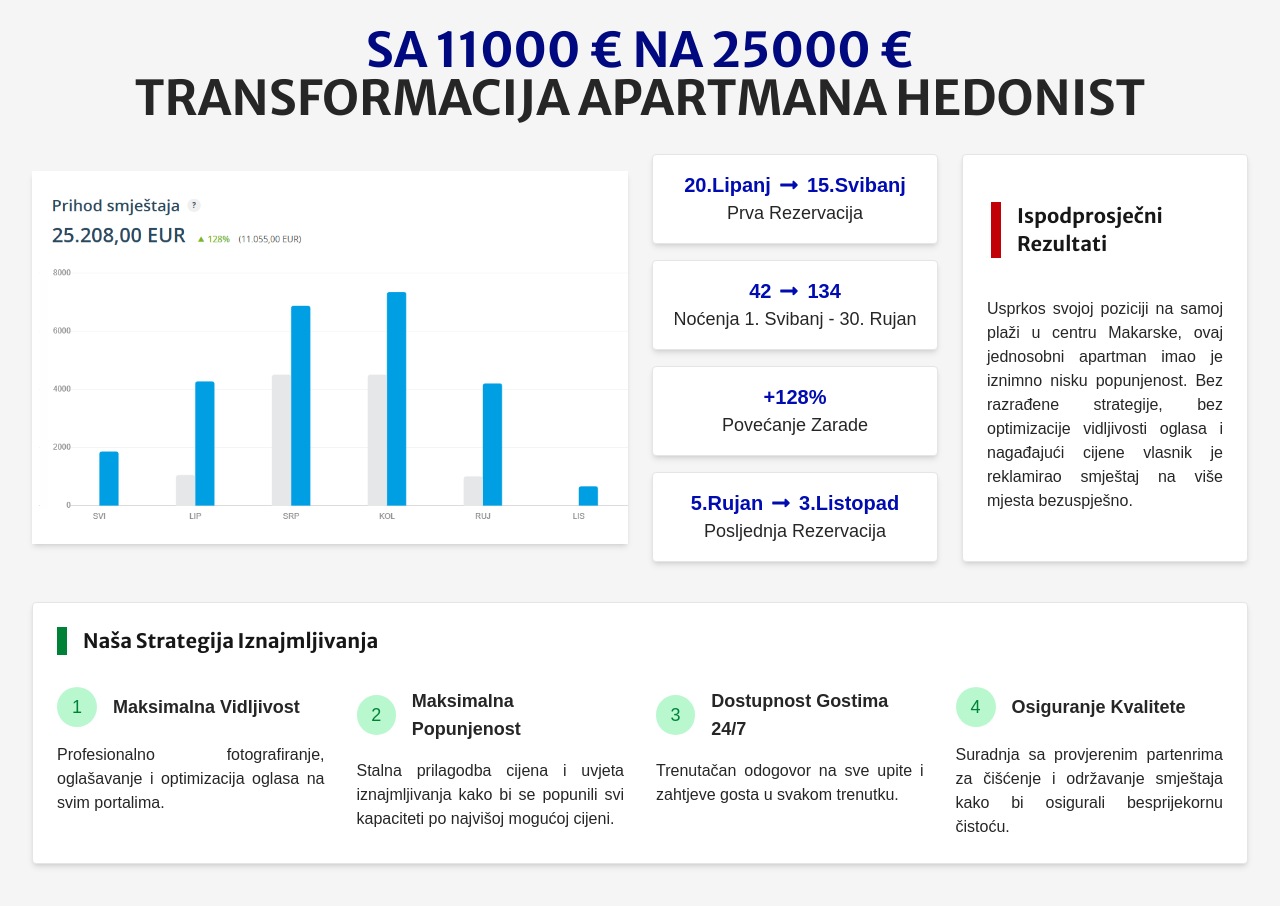
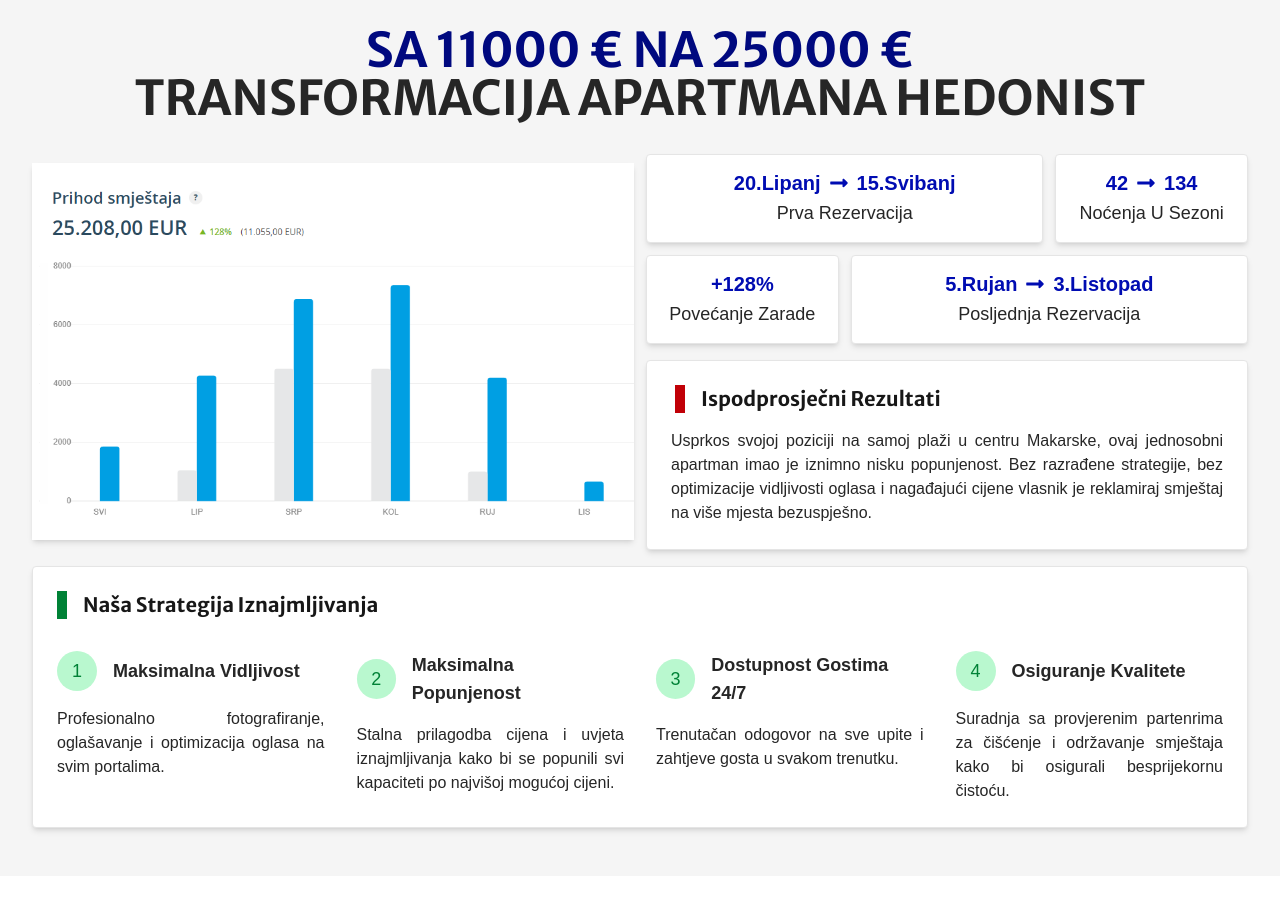
Before and after one commit to MartinDulic/bookingOfferWebsite, a Next.js app: page /noviIznajmljivac in a window 1280 px wide. Shown: the part 5280-6186 px from the top of the page. After the commit the page ends 6156 px from the top, so only its background shows below. Built offline with nearby package versions, Linux system fonts and the light colour scheme; a web font is replaced by a local one.

Commit message:
finished the layout of CaseStudySection

```diff
--- a/src/components/ui-lib/common/StatBouble.jsx
+++ b/src/components/ui-lib/common/StatBouble.jsx
@@ -3,7 +3,7 @@ import Card from './Card'
 
 const StatBouble = ({stat, text, className}) => {
   return (
-    <div className={`p-4 flex flex-col items-cneter justify-evenly text-center
+    <div className={`p-3 flex flex-col items-cneter justify-evenly text-center
       font-default bg-white border-neutral-200 rounded-sm shadow-md border
       ${className}`}
     >
--- a/src/sections/landing/CaseStudySection.jsx
+++ b/src/sections/landing/CaseStudySection.jsx
@@ -1,3 +1,118 @@
+// import LabeledBenefit from '@/components/ui-lib/common/LabeledBenefit';
+// import ResponsiveImage from '@/components/ui-lib/common/ResponsiveImage';
+// import Section from '@/components/ui-lib/common/Section'
+// import StatBouble from '@/components/ui-lib/common/StatBouble'
+// import Title from '@/components/ui-lib/common/Title'
+// import React from 'react'
+// import { FaLongArrowAltRight } from "react-icons/fa";
+
+// const CaseStudySection = () => {
+//   return (
+//     <Section className={"bg-neutral-100"}>
+//       <Title className={"text-center"}>
+//         <div className='max-w-5xl mx-auto'>
+//           <div className='text-primary-600'>Sa 11000 € na 25000 €</div>
+//           Transformacija Apartmana Hedonist
+//         </div>
+//       </Title>
+
+//       <div className='grid grid-cols-1 lg:grid-cols-3 xl:grid-cols-4 gap-4 lg:gap-6'>
+//         {/* Image Container - Takes full width on mobile, 2/3 on desktop */}
+//         <div className='relative lg:col-span-2 xl:col-span-2 mt-4 w-full flex justify-center items-center'>
+//           <ResponsiveImage
+//             alt={"Earning Statistics"}
+//             mobileSrc={"/images/temp/DataCompactScaled.png"}
+//             desktopSrc={"/images/temp/DataCompact.png"}
+//             className={`!static !w-auto !h-auto object-contain shadow-md max-w-full`}
+//           />
+//         </div>
+
+//         {/* Stats Container */}
+//         <div className='mt-4 grid grid-cols-3 gap-3 sm:gap-4 lg:grid-cols-1 lg:col-span-1 xl:col-span-1'>
+//           <StatBouble
+//             stat={<div className='flex items-center justify-center text-lg sm:text-xl'>20.Lipanj <FaLongArrowAltRight className='inline mx-1 sm:mx-2' /> 15.Svibanj</div>}
+//             text={"Prva Rezervacija"}
+//             className={"col-span-2 lg:col-span-1"}
+//           />
+//           <StatBouble
+//             stat={<div className='flex items-center justify-center text-lg sm:text-xl'>42 <FaLongArrowAltRight className='inline mx-1 sm:mx-2' />134</div>}
+//             text={"Noćenja 1. Svibanj - 30. Rujan"}
+//             className={"col-span-1 lg:col-span-1"}
+//           />
+//           <StatBouble
+//             stat={<div className='flex items-center justify-center text-lg sm:text-xl'>+128%</div>}
+//             text={"Povećanje Zarade"}
+//             className={"col-span-1 lg:col-span-1"}
+//           />
+//           <StatBouble
+//             stat={<div className='flex items-center justify-center text-lg sm:text-xl'>5.Rujan <FaLongArrowAltRight className='inline mx-1 sm:mx-2' /> 3.Listopad</div>}
+//             text={"Posljednja Rezervacija"}
+//             className={"col-span-2 lg:col-span-1"}
+//           />
+//         </div>
+
+//         {/* Problem Card */}
+//         <div className={`p-4 sm:p-6 mt-4 flex flex-col justify-evenly
+//           font-default bg-white border-neutral-200 rounded-sm shadow-md border
+//           lg:col-span-3 xl:col-span-1`}
+//         >
+//           <div className='ml-1 text-neutral-900 font-bold text-lg sm:text-xl font-title border-l-10 pl-4 border-red-700'>
+//             Ispodprosječni Rezultati
+//           </div>
+//           <div className='text-neutral-800 mt-3 sm:mt-4 text-justify text-sm sm:text-base'>
+//             Usprkos svojoj poziciji na samoj plaži u centru Makarske, ovaj jednosobni apartman imao je iznimno nisku popunjenost. Bez razrađene strategije, bez optimizacije vidljivosti oglasa i nagađajući cijene vlasnik je reklamirao smještaj na više mjesta bezuspješno.
+//           </div>
+
+//         </div>
+
+//       </div>
+//       {/* Solution Card */}
+//       <div className={`p-4 sm:p-6 mt-4 flex flex-col justify-evenly
+//         font-default bg-white border-neutral-200 rounded-sm shadow-md border`}
+//       >
+//         <div className='text-neutral-900 font-bold text-lg sm:text-xl font-title border-l-10 pl-4 border-green-700'>
+//           Naša Strategija Iznajmljivanja
+//         </div>
+
+//         <div className='mt-6 sm:mt-8 grid grid-cols-1 sm:grid-cols-2 lg:grid-cols-4 gap-4 sm:gap-6 lg:gap-8'>
+//           <LabeledBenefit
+//             number={1}
+//             subtitle={"Maksimalna Vidljivost"}
+//             text={"Profesionalno fotografiranje, oglašavanje i optimizacija oglasa na svim portalima."}
+//             className={"text-sm sm:text-base"}
+//           />
+
+//           <LabeledBenefit
+//             number={2}
+//             subtitle={"Maksimalna Popunjenost"}
+//             text={"Stalna prilagodba cijena i uvjeta iznajmljivanja kako bi se popunili svi kapaciteti po najvišoj mogućoj cijeni."}
+//             className={"text-sm sm:text-base"}
+//           />
+
+//           <LabeledBenefit
+//             number={3}
+//             subtitle={"Dostupnost Gostima 24/7"}
+//             text={"Trenutačan odogovor na sve upite i zahtjeve gosta u svakom trenutku."}
+//             className={"text-sm sm:text-base"}
+//           />
+
+//           <LabeledBenefit
+//             number={4}
+//             subtitle={"Osiguranje Kvalitete"}
+//             text={"Suradnja sa provjerenim partenrima za čišćenje i održavanje smještaja kako bi osigurali besprijekornu čistoću."}
+//             className={"text-sm sm:text-base"}
+//           />
+//         </div>
+//       </div>
+//     </Section>
+//   )
+// }
+
+// export default CaseStudySection
+
+
+
+
 import LabeledBenefit from '@/components/ui-lib/common/LabeledBenefit';
 import ResponsiveImage from '@/components/ui-lib/common/ResponsiveImage';
 import Section from '@/components/ui-lib/common/Section'
@@ -16,7 +131,7 @@ const CaseStudySection = () => {
         </div>
       </Title>
 
-      <div className='grid grid-cols-1 lg:grid-cols-3 xl:grid-cols-4 gap-4 lg:gap-6'>
+      <div className='grid grid-cols-1 xl:grid-cols-4 gap-3 '>
         {/* Image Container - Takes full width on mobile, 2/3 on desktop */}
         <div className='relative lg:col-span-2 xl:col-span-2 mt-4 w-full flex justify-center items-center'>
           <ResponsiveImage
@@ -27,46 +142,49 @@ const CaseStudySection = () => {
           />
         </div>
 
+        {/* Right Side Container - Stats and Problem Card stacked vertically on XL */}
+        <div className='xl:col-span-2 xl:grid xl:grid-rows-2 xl:gap-4 xl:mt-4'>
           {/* Stats Container */}
-        <div className='mt-4 grid grid-cols-3 gap-3 sm:gap-4 lg:grid-cols-1 lg:col-span-1 xl:col-span-1'>
+          <div className='xl:col-span-2 mt-4 grid grid-cols-3 gap-3 xl:mt-0'>
             <StatBouble
               stat={<div className='flex items-center justify-center text-lg sm:text-xl'>20.Lipanj <FaLongArrowAltRight className='inline mx-1 sm:mx-2' /> 15.Svibanj</div>}
               text={"Prva Rezervacija"}
-            className={"col-span-2 lg:col-span-1"}
+              className={"col-span-2"}
             />
             <StatBouble
               stat={<div className='flex items-center justify-center text-lg sm:text-xl'>42 <FaLongArrowAltRight className='inline mx-1 sm:mx-2' />134</div>}
-            text={"Noćenja 1. Svibanj - 30. Rujan"}
-            className={"col-span-1 lg:col-span-1"}
+              text={"Noćenja U Sezoni"}
+              className={"col-span-1"}
             />
             <StatBouble
               stat={<div className='flex items-center justify-center text-lg sm:text-xl'>+128%</div>}
               text={"Povećanje Zarade"}
-            className={"col-span-1 lg:col-span-1"}
+              className={"col-span-1"}
             />
             <StatBouble
               stat={<div className='flex items-center justify-center text-lg sm:text-xl'>5.Rujan <FaLongArrowAltRight className='inline mx-1 sm:mx-2' /> 3.Listopad</div>}
               text={"Posljednja Rezervacija"}
-            className={"col-span-2 lg:col-span-1"}
+              className={"col-span-2 "}
             />
           </div>
 
           {/* Problem Card */}
           <div className={`p-4 sm:p-6 mt-4 flex flex-col justify-evenly
             font-default bg-white border-neutral-200 rounded-sm shadow-md border
-          lg:col-span-3 xl:col-span-1`}
+            lg:col-span-3 xl:col-span-2 xl:mt-0`}
           >
             <div className='ml-1 text-neutral-900 font-bold text-lg sm:text-xl font-title border-l-10 pl-4 border-red-700'>
               Ispodprosječni Rezultati
             </div>
             <div className='text-neutral-800 mt-3 sm:mt-4 text-justify text-sm sm:text-base'>
-            Usprkos svojoj poziciji na samoj plaži u centru Makarske, ovaj jednosobni apartman imao je iznimno nisku popunjenost. Bez razrađene strategije, bez optimizacije vidljivosti oglasa i nagađajući cijene vlasnik je reklamirao smještaj na više mjesta bezuspješno.
+              Usprkos svojoj poziciji na samoj plaži u centru Makarske, ovaj jednosobni apartman imao je iznimno nisku popunjenost. Bez razrađene strategije, bez optimizacije vidljivosti oglasa i nagađajući cijene vlasnik je reklamiraj smještaj na više mjesta bezuspješno.
             </div>
-
+          </div>
+        </div>
       </div>
 
       {/* Solution Card */}
-        <div className={`lg:col-span-3 xl:col-span-4 p-4 sm:p-6 mt-4 flex flex-col justify-evenly
+      <div className={`p-4 sm:p-6 mt-4 lg:mr-3 xl:mr-0 flex flex-col justify-evenly
         font-default bg-white border-neutral-200 rounded-sm shadow-md border`}
       >
         <div className='text-neutral-900 font-bold text-lg sm:text-xl font-title border-l-10 pl-4 border-green-700'>
@@ -103,17 +221,11 @@ const CaseStudySection = () => {
           />
         </div>
       </div>
-      </div>
     </Section>
   )
 }
 
 export default CaseStudySection
-
-
-
-
-
 
 
 
```
Lines whose indentation alone changed are shown as unchanged.
